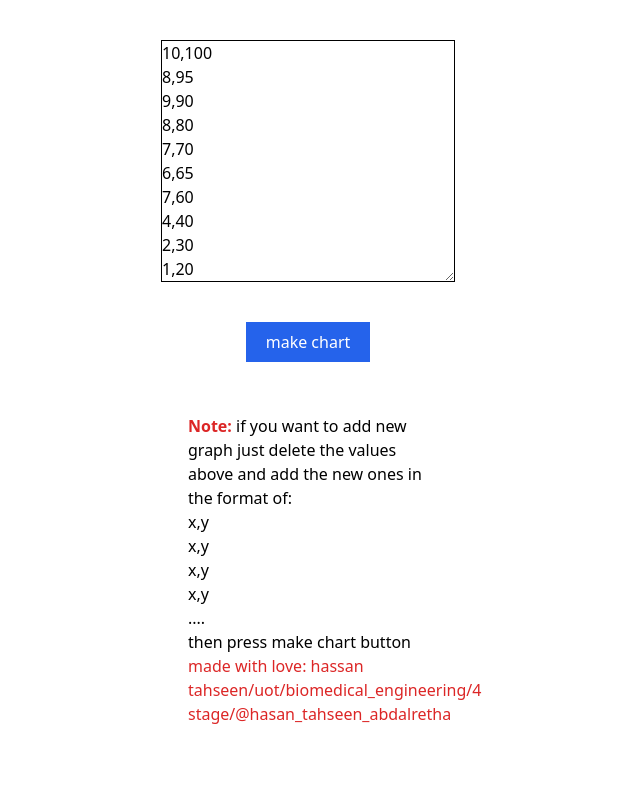
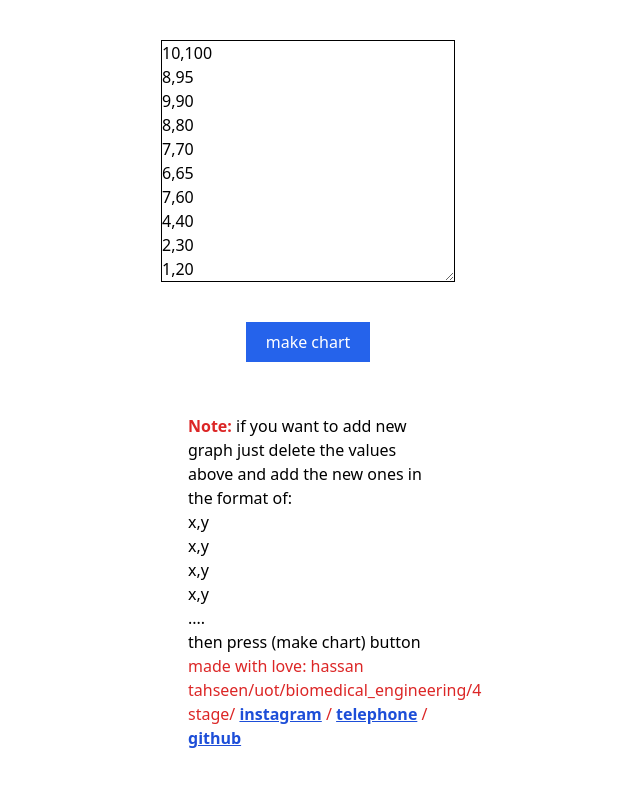
Before and after one commit to ht3aa/scatterPlot, a website: page index.html in a window 1280 px wide. Shown: the whole page, without its empty margins (332-972 px from the left). Drawn offline with nearby package versions, Linux system fonts and the light colour scheme.

Commit message:
adding social contact

```diff
--- a/index.html
+++ b/index.html
@@ -53,12 +53,26 @@
         x,y <br />
         x,y <br />
         .... <br />
-        then press make chart button
+        then press (make chart) button
         <br />
         <span class="text-red-600"
-          >made with love: hassan tahseen/uot/biomedical_engineering/4
-          stage/@hasan_tahseen_abdalretha</span
-        >
+          >made with love: hassan tahseen/uot/biomedical_engineering/4 stage/
+          <a
+            class="text-blue-700 font-bold underline"
+            href="https://www.instagram.com/ht3aa/"
+            >instagram</a
+          >
+          /
+          <a class="text-blue-700 font-bold underline" href="tel:+9647708246418"
+            >telephone</a
+          >
+          /
+          <a
+            class="text-blue-700 font-bold underline"
+            href="https://github.com/ht3aa"
+            >github</a
+          >
+        </span>
       </p>
     </div>
   </body>
```
Also changed, not shown: dist/output.css.
